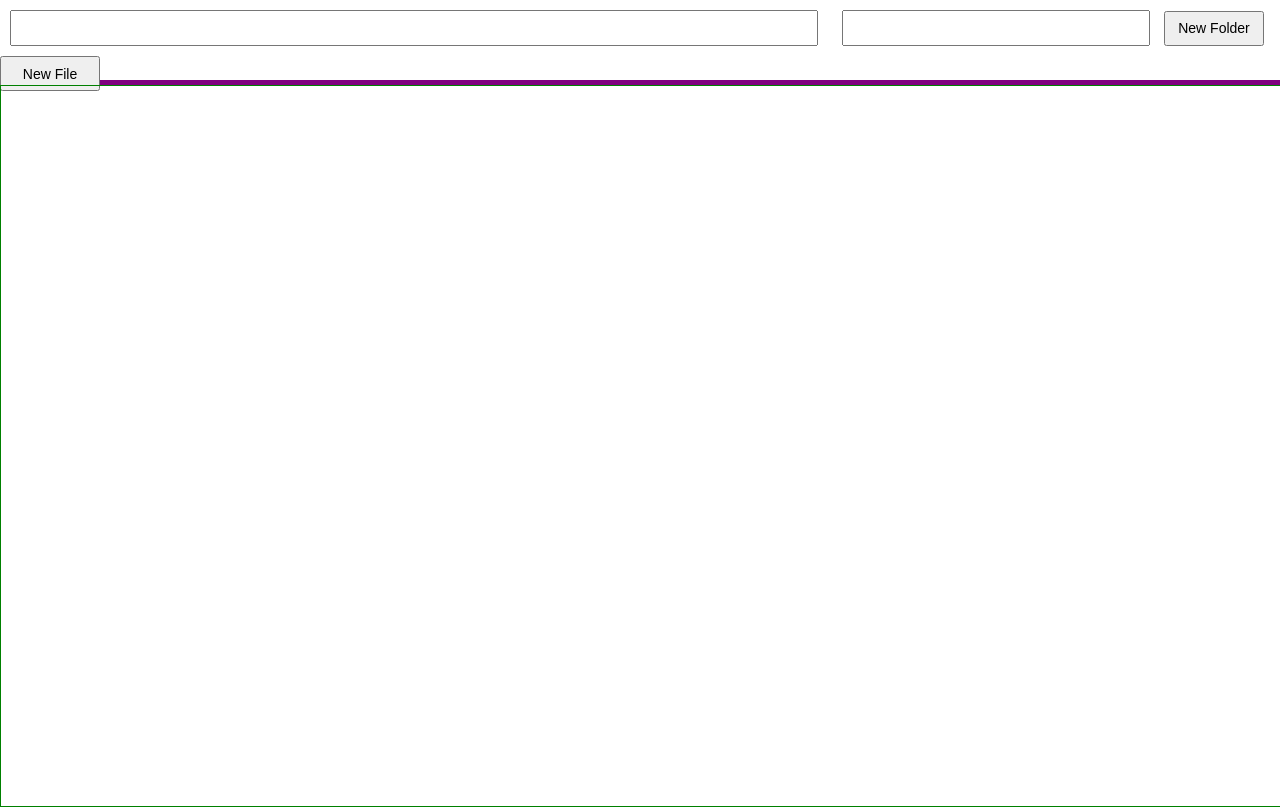
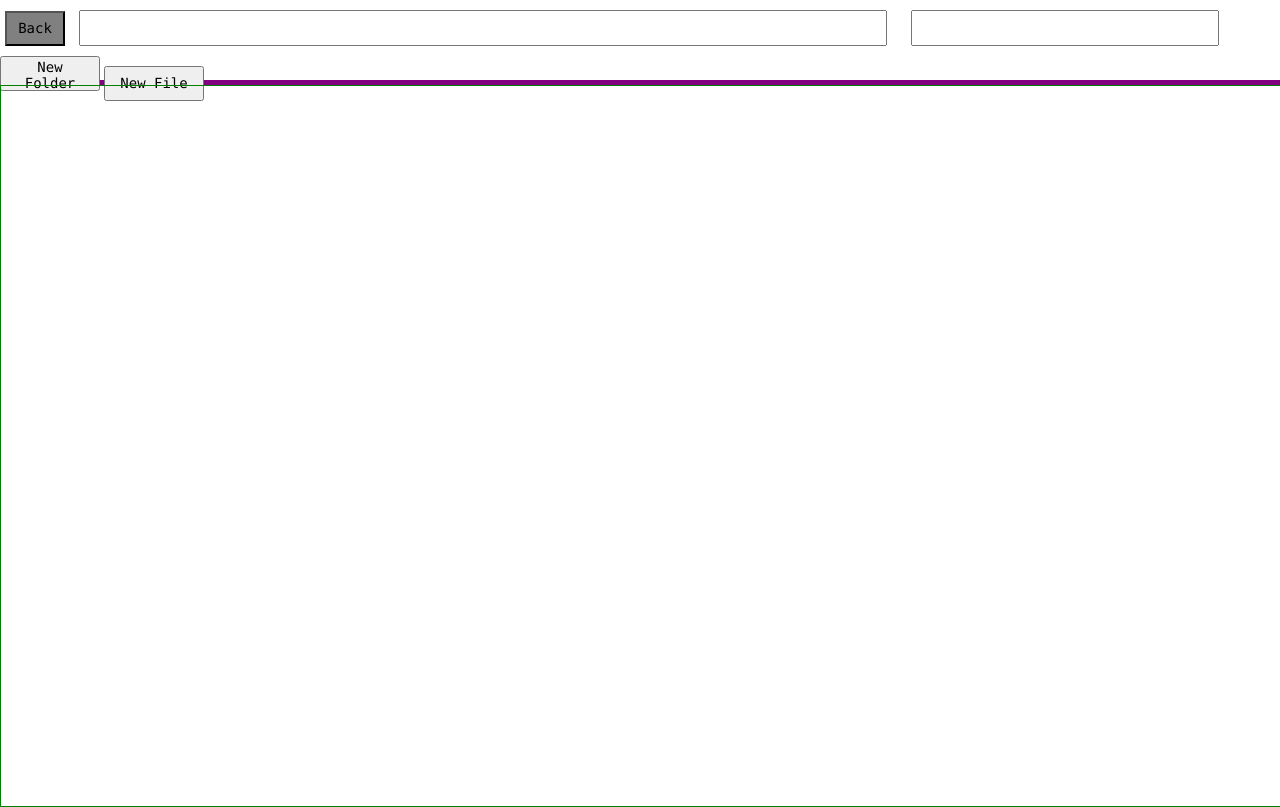
Before and after one commit to jedijulia/virtual-file-system, a plain HTML site: page index.html in a window 1280 px wide. Drawn offline with Linux system fonts and the light colour scheme.

Commit message:
added back button

```diff
--- a/application.js
+++ b/application.js
@@ -7,6 +7,10 @@ function update_display() {
     for (var i=0; i < file_system.location.children.length; i++) {
         var curr = file_system.location.children[i];
         $('.contents').append('<div class="box ' + curr.type + '"><p>' + curr.value + '</p></div>');
+    }
+    $('#back-button').removeClass('not-clickable');
+    if (file_system.location === file_system.tree.root) {
+        $('#back-button').addClass('not-clickable');
     }
 }
 
@@ -59,3 +63,11 @@ $('.window').on('dblclick', '.box', function(e) {
         console.log(file_system.location.value);
     }
 });
+
+$('.back-button').on('click', function(e) {
+    if (file_system.location !== file_system.tree.root) {
+        file_system.change_directory(file_system.location.parent);
+        update_display();
+    }
+    console.log(file_system.location.value);
+});
--- a/index.html
+++ b/index.html
@@ -7,6 +7,7 @@
     <body>
         <div class="window">
             <div class="header">
+                <button id="back-button" class="back-button">Back</button>
                 <input type="text" name="address-bar" class="bar">
                 <input type="text" name="search-bar" class="bar">
                 <button id="new-folder-button" class="new-button">New Folder</button>
--- a/style.css
+++ b/style.css
@@ -68,5 +68,17 @@ input[name="search-bar"] {
     width: 100px;
     height: 35px;
     font-size: 14px;
-    font-color: Consolas;
+    font-family: Consolas;
 }
+
+.back-button {
+    width: 60px;
+    height: 35px;
+    font-size: 14px;
+    font-family: Consolas;
+    margin-left: 5px;
+}
+
+.not-clickable{
+    background-color: gray;
+}
```
